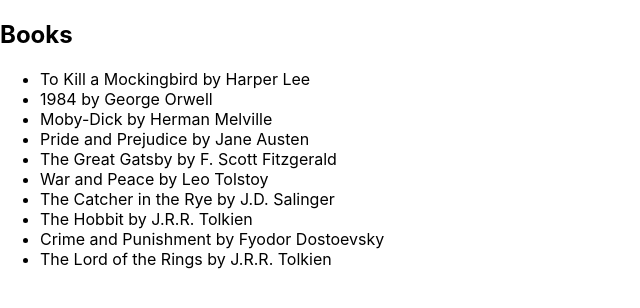
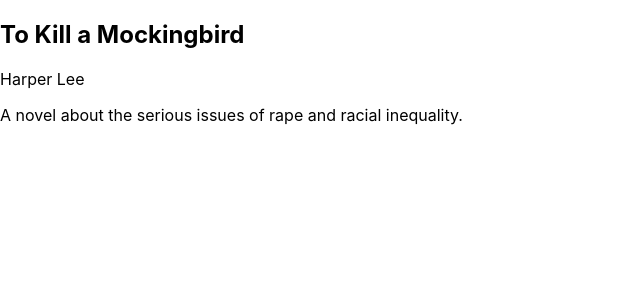
Before and after one commit to SmpManeth/book-library, a React (Create React App) app: page /books/1 in a window 1280 px wide. Shown: the top 308 px of the page, without its empty margins (0-640 px from the left). Built offline with nearby package versions, Linux system fonts and the light colour scheme.

Commit message:
update 2 files and create 2 files

```diff
--- a/src/App.js
+++ b/src/App.js
@@ -2,11 +2,27 @@ import logo from "./logo.svg";
 import "./App.css";
 import { BooksProvider } from "./BooksContext";
 import Books from "./components/Books";
+import Book from "./components/Book";
+
+import {
+  BrowserRouter as Router,
+  Routes,
+  Route,
+  Navigate,
+} from "react-router-dom";
+import NotFound from "./components/notFound";
 
 function App() {
   return (
     <BooksProvider>
-        <Books></Books>
+      <Router>
+        <Routes>
+          <Route path="/" element={<Books />}></Route>
+          <Route path="/books" element={<Navigate to="/" />}></Route>
+          <Route path="/books/:bookId" element={<Book />}></Route>
+          <Route path="*" element={<NotFound />}></Route>
+        </Routes>
+      </Router>
     </BooksProvider>
   );
 }
--- /dev/null
+++ b/src/components/Book.js
@@ -0,0 +1,27 @@
+import React, { useContext, useEffect } from "react";
+import { BooksContext } from "../BooksContext";
+import { useParams } from "react-router-dom";
+
+export default function Book() {
+  const { bookId } = useParams();
+  const books = useContext(BooksContext);
+
+  const book = books.find((b) => b.id === parseInt(bookId));
+
+  if (books.length === 0) {
+    return <div>Loading...</div>;
+  }
+
+  if (!book) {
+    return <div>Book not found</div>;
+  }
+
+
+  return (
+    <div>
+        <h2>{book.title}</h2>
+        <p>{book.author}</p>
+        <p>{book.description}</p>
+    </div>
+  );
+}
--- a/src/components/Books.js
+++ b/src/components/Books.js
@@ -1,16 +1,17 @@
-import React ,{ useContext} from "react";
+import React, { useContext } from "react";
 import { BooksContext } from "../BooksContext";
 
 export default function Books() {
   const books = useContext(BooksContext);
 
-
   return (
     <div>
-        <h2>Books</h2>
+      <h2>All Books</h2>
       <ul>
         {books.map((book) => (
-            <li key={book.id}>{book.title} by { book.author}</li>
+          <li key={book.id}>
+            {book.title} by {book.author}
+          </li>
         ))}
       </ul>
     </div>
--- /dev/null
+++ b/src/components/notFound.js
@@ -0,0 +1,7 @@
+import React from "react";
+
+
+
+export default function NotFound() {
+    return <h1>Not Found :-)</h1>;
+    }
```
Lines whose indentation alone changed are shown as unchanged.
